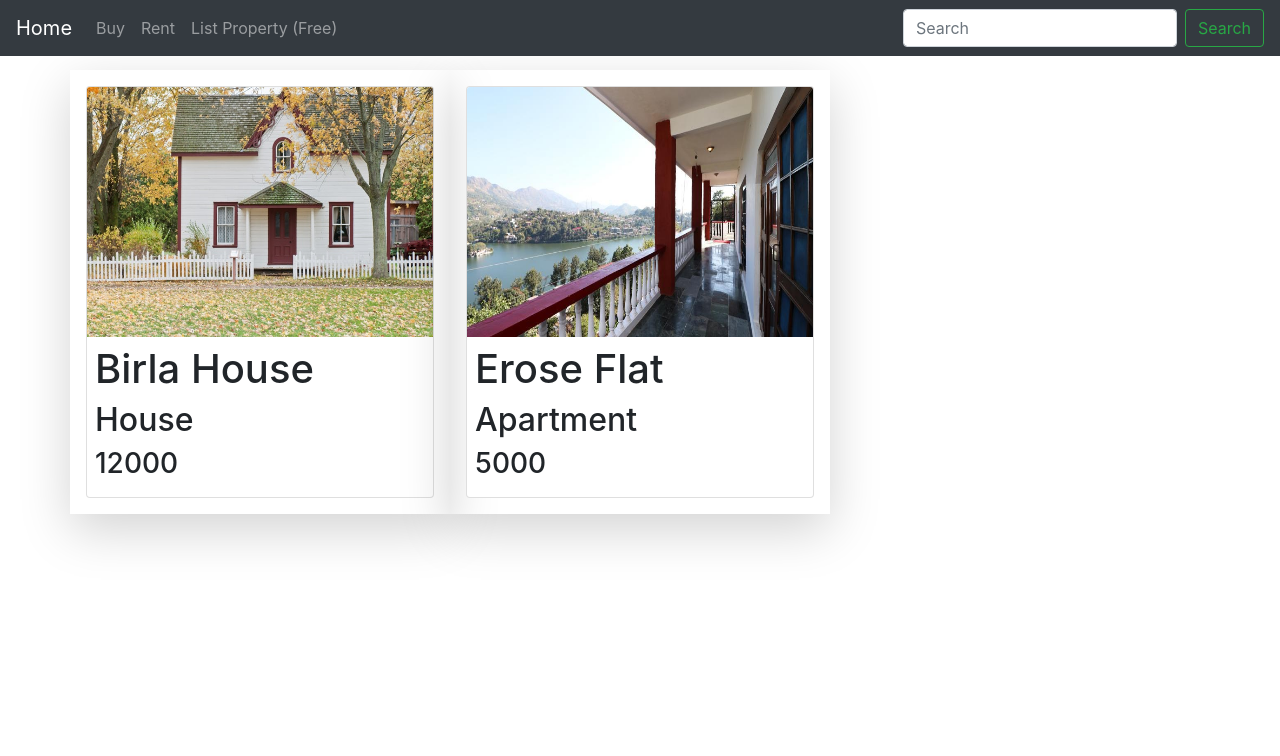
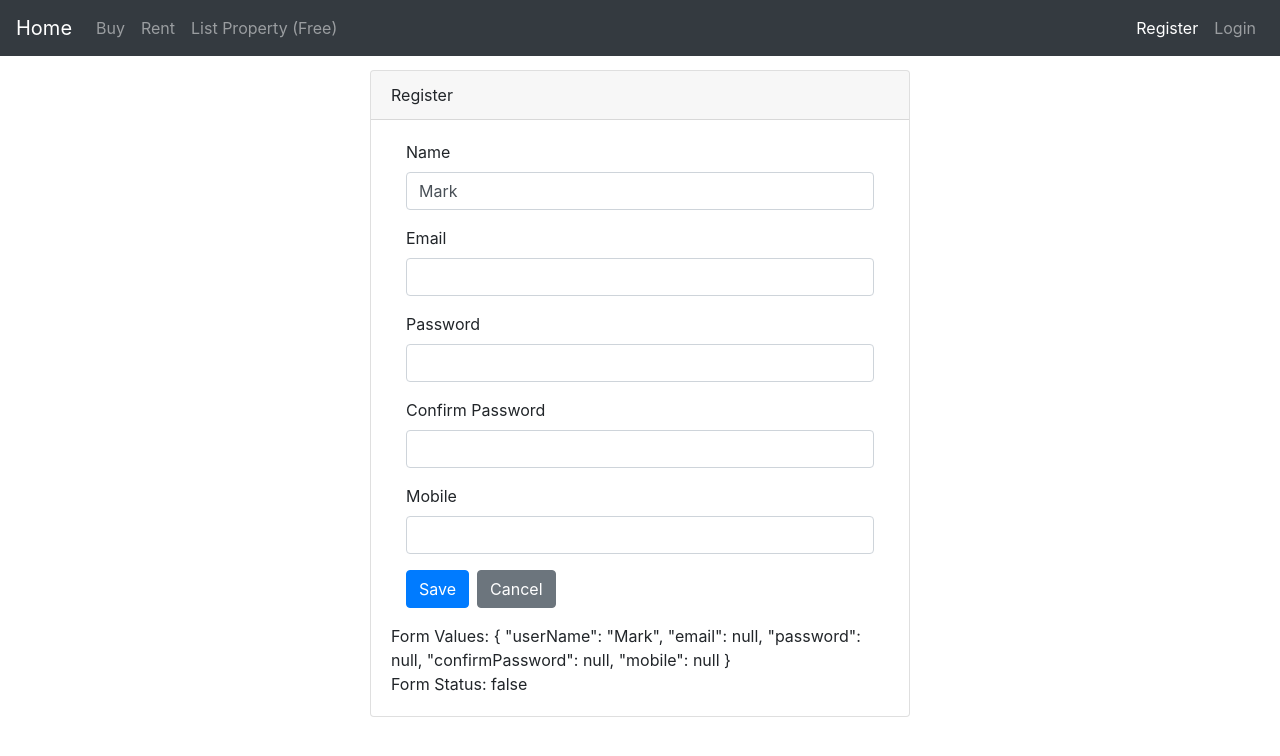
Before and after one commit to dmanna007/AngularCompleteProject, an Angular app: page /user/register in a window 1280 px wide. Shown: the top 756 px of the page. Built offline with nearby package versions, Linux system fonts and the light colour scheme.

Commit message:
Implement User Registration Reactive Form with Validation

```diff
--- a/src/app/app-routing.module.ts
+++ b/src/app/app-routing.module.ts
@@ -5,6 +5,8 @@ import { BuyPropertyComponent } from './property/buy-property/buy-property.compo
 import { PropertyDetailComponent } from './property/property-detail/property-detail.component';
 import { PropertyListComponent } from './property/property-list/property-list.component';
 import { RentPropertyComponent } from './property/rent-property/rent-property.component';
+import { UserLoginComponent } from './user/user-login/user-login.component';
+import { UserRegisterComponent } from './user/user-register/user-register.component';
 
 const routes: Routes = [
   { path: '', component: PropertyListComponent },
@@ -13,6 +15,8 @@ const routes: Routes = [
   {path: 'buy-property', component: BuyPropertyComponent},
   {path: 'rent-property', component: PropertyListComponent},
   {path: 'detail-property/:id', component: PropertyDetailComponent},
+  {path: 'user/login', component: UserLoginComponent},
+  {path: 'user/register', component: UserRegisterComponent},
   {path:'**', component: PropertyListComponent}
 ];
 
--- a/src/app/nav-bar/nav-bar.component.html
+++ b/src/app/nav-bar/nav-bar.component.html
@@ -16,9 +16,15 @@
         <a class="nav-link" routerLinkActive="active" [routerLink]="['/add-property']">List Property (Free)</a>
       </li>
     </ul>
-    <form class="form-inline my-2 my-lg-0">
-      <input class="form-control mr-sm-2" type="search" placeholder="Search" aria-label="Search">
-      <button class="btn btn-outline-success my-2 my-sm-0" type="submit">Search</button>
-    </form>
+<div>
+  <ul class="nav navbar-nav">
+    <li class="nav-item">
+      <a class="nav-link" routerLinkActive="active" routerLink="user/register">Register</a>
+    </li>
+    <li class="nav-item">
+      <a class="nav-link" routerLinkActive="active" routerLink="user/login">Login</a>
+    </li>
+  </ul>
+</div>
   </div>
 </nav>
--- /dev/null
+++ b/src/app/user/user-login/user-login.component.html
@@ -0,0 +1 @@
+<p>user-login works!</p>
--- /dev/null
+++ b/src/app/user/user-login/user-login.component.ts
@@ -0,0 +1,15 @@
+import { Component, OnInit } from '@angular/core';
+
+@Component({
+  selector: 'app-user-login',
+  templateUrl: './user-login.component.html',
+  styleUrls: ['./user-login.component.css']
+})
+export class UserLoginComponent implements OnInit {
+
+  constructor() { }
+
+  ngOnInit(): void {
+  }
+
+}
--- /dev/null
+++ b/src/app/user/user-register/user-register.component.html
@@ -0,0 +1,78 @@
+<div class="row">
+  <div class="col-6 m-auto">
+    <div class="card m-auto">
+      <div class="card-header">
+        Register
+      </div>
+      <div class="card-body">
+        <form [formGroup]="registerationForm" (ngSubmit)="onSubmit()">
+          <div class="form-group col-12">
+            <label for="name" class="form-label">Name</label>
+            <input type="text" class="form-control" formControlName="userName">
+            <span *ngIf="!userName.valid && userName.touched" class="error-block">
+              Please provide name</span>
+          </div>
+
+          <div class="form-group col-12">
+            <label for="email" class="form-label">Email</label>
+            <input type="text" class="form-control" formControlName="email">
+            <span *ngIf="!email.valid && email.touched" class="error-block">
+              <span *ngIf="email.hasError('required')">
+                Please provide email id
+              </span>
+              <span *ngIf="email.hasError('email')">
+                Please provide valid email id
+              </span>
+            </span>
+          </div>
+
+          <div class="form-group col-12">
+            <label for="passwrod" class="form-label">Password</label>
+            <input type="password" class="form-control" formControlName="password">
+            <span *ngIf="!password.valid && password.touched" class="error-block">
+              <span *ngIf="password.errors['required']">
+                Please provide password
+              </span>
+              <span *ngIf="password.errors.minlength">
+                Password should not be lesser than 8 character
+              </span>
+            </span>
+          </div>
+
+          <div class="form-group col-12">
+            <label for="cpassword" class="form-label">Confirm Password</label>
+            <input type="password" class="form-control" formControlName="confirmPassword">
+            <span *ngIf="!confirmPassword.valid && confirmPassword.touched" class="error-block">
+              <span *ngIf="confirmPassword.errors['required']">
+                Please provide password
+              </span>
+            </span>
+            <span *ngIf="registerationForm.hasError('notmached') && confirmPassword.valid" class="error-block">
+              Password not matched
+            </span>
+          </div>
+
+          <div class="form-group col-12">
+            <label for="mobile" class="form-label">Mobile</label>
+            <input type="text" class="form-control" formControlName="mobile">
+           <span *ngIf="!mobile.valid && mobile.touched" class="error-block">
+              <span *ngIf="mobile.errors['required']">
+                Provide mobile
+              </span>
+              <span *ngIf="mobile.errors.maxlength">
+                Mobile nimber should not be gatter than 10 character
+              </span>
+            </span>
+          </div>
+
+          <div class="form-group col-12">
+            <button type="submit" class="btn btn-primary">Save</button>
+            <button type="reset" class="btn btn-secondary ml-2">Cancel</button>
+          </div>
+          Form Values: {{registerationForm.value | json}} <br>
+          Form Status: {{registerationForm.valid}}
+        </form>
+      </div>
+    </div>
+  </div>
+</div>
--- /dev/null
+++ b/src/app/user/user-register/user-register.component.ts
@@ -0,0 +1,57 @@
+import { Component, OnInit } from '@angular/core';
+import { FormControl, FormGroup, Validators } from '@angular/forms';
+
+@Component({
+  selector: 'app-user-register',
+  templateUrl: './user-register.component.html',
+  styleUrls: ['./user-register.component.css']
+})
+export class UserRegisterComponent implements OnInit {
+
+  registerationForm: FormGroup;
+  constructor() { }
+
+  ngOnInit(): void {
+    this.registerationForm = new FormGroup({
+      userName: new FormControl('Mark', Validators.required),
+      email: new FormControl(null, [Validators.required, Validators.email]),
+      password: new FormControl(null, [Validators.required, Validators.minLength(8)]),
+      confirmPassword: new FormControl(null, [Validators.required]),
+      mobile: new FormControl(null, [Validators.required, Validators.maxLength(10)])
+    }, this.passwordMatchingValidation);
+  }
+
+  passwordMatchingValidation(fg: FormGroup): Validators{
+    return fg.get('password').value === fg.get('confirmPassword').value ? null : {notmached: true};
+  }
+
+  //-------------------------------------
+  // Getter methods for all form controls
+  //-------------------------------------
+
+  get userName(){
+    return this.registerationForm.get('userName') as FormControl;
+  }
+
+  get email(){
+    return this.registerationForm.get('email') as FormControl;
+  }
+
+  get password(){
+    return this.registerationForm.get('password') as FormControl;
+  }
+
+  get confirmPassword(){
+    return this.registerationForm.get('confirmPassword') as FormControl;
+  }
+
+  get mobile(){
+    return this.registerationForm.get('mobile') as FormControl;
+  }
+//-------------------------------------
+
+  onSubmit(){
+    console.log(this.registerationForm);
+  }
+
+}
--- /dev/null
+++ b/src/assets/form.css
@@ -0,0 +1,6 @@
+.ng-invalid.ng-touched {
+  border-color: red;
+  }
+  .error-block {
+    color: red;
+  }
--- a/src/styles.css
+++ b/src/styles.css
@@ -1 +1,2 @@
 /* You can add global styles to this file, and also import other style files */
+@import "assets/form.css";
```
Also changed, not shown: src/app/app.module.ts (+8 -3 lines), src/app/user/user-login/user-login.component.css (added), src/app/user/user-register/user-register.component.css (added), 2 other files (tests, documents, lock files or other folders).
